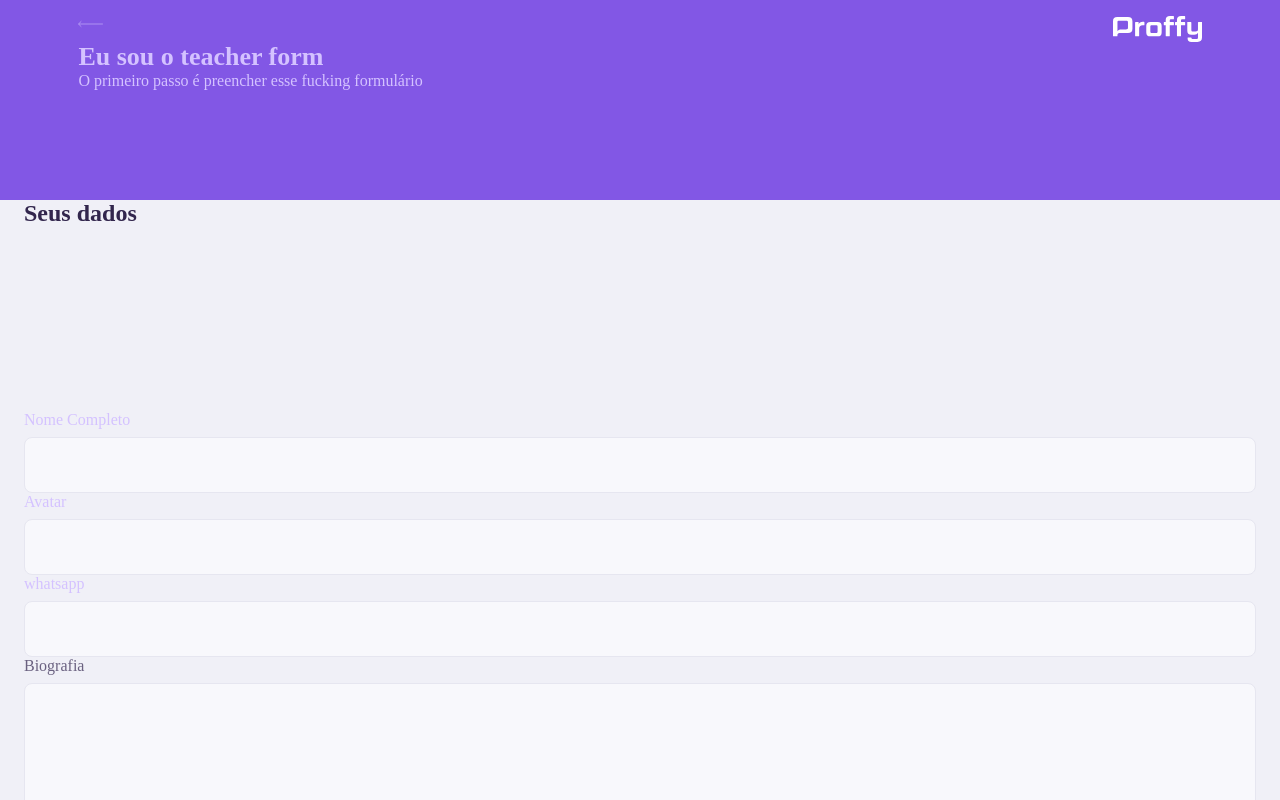
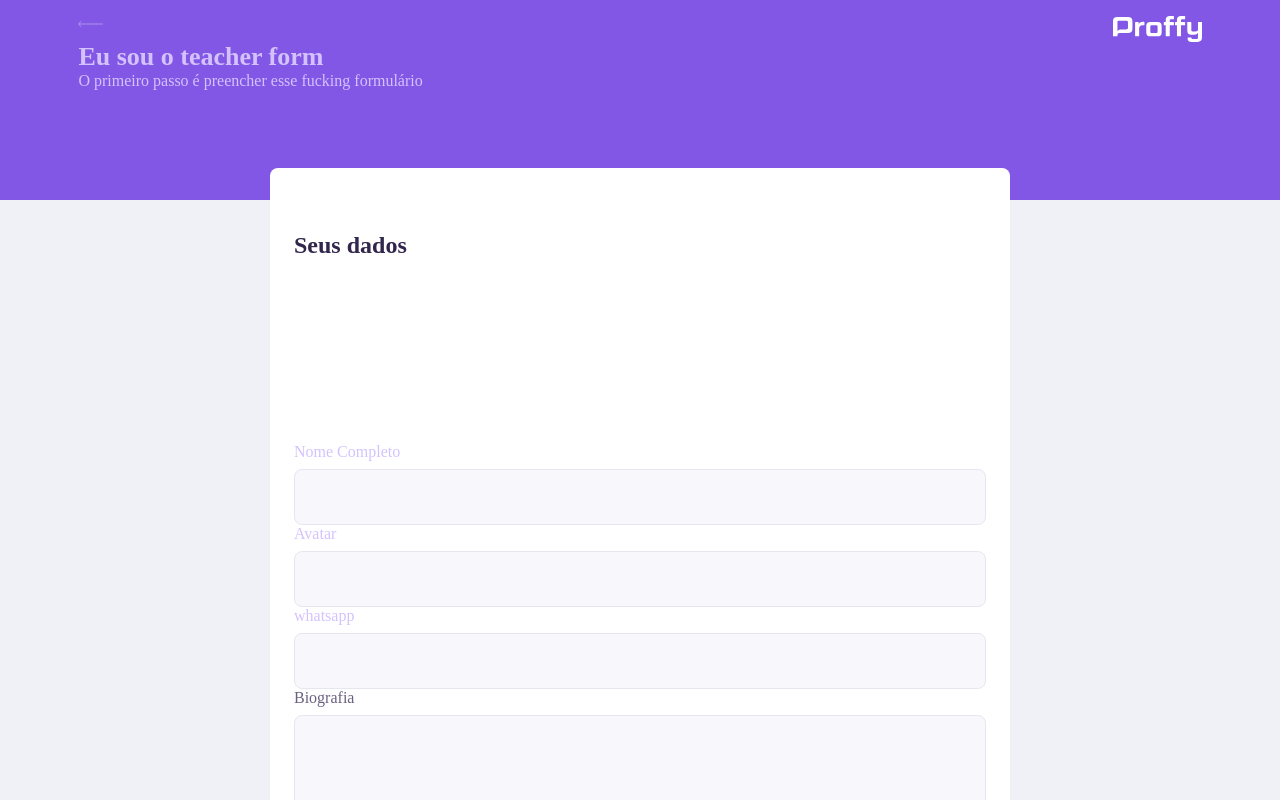
Before and after one commit to RicardoIreno/NLW02, a React (Create React App) app in the folder front-web/: page /give-classes in a window 1280 px wide. Shown: the top 800 px of the page. Built offline with nearby package versions, Linux system fonts and the light colour scheme.

Commit message:
Fix (front-web) on TeacherForm: Fixing class names of tags

```diff
--- a/front-web/src/pages/TeacherForm/index.tsx
+++ b/front-web/src/pages/TeacherForm/index.tsx
@@ -80,7 +80,8 @@ function TeacherForm() {
 
       </PageHeader>
 
-      <main>
+
+      <main className="main-teacher-form">
         <form onSubmit={handleCreateClass}>
           <fieldset>
             <legend>Seus dados</legend>
```
